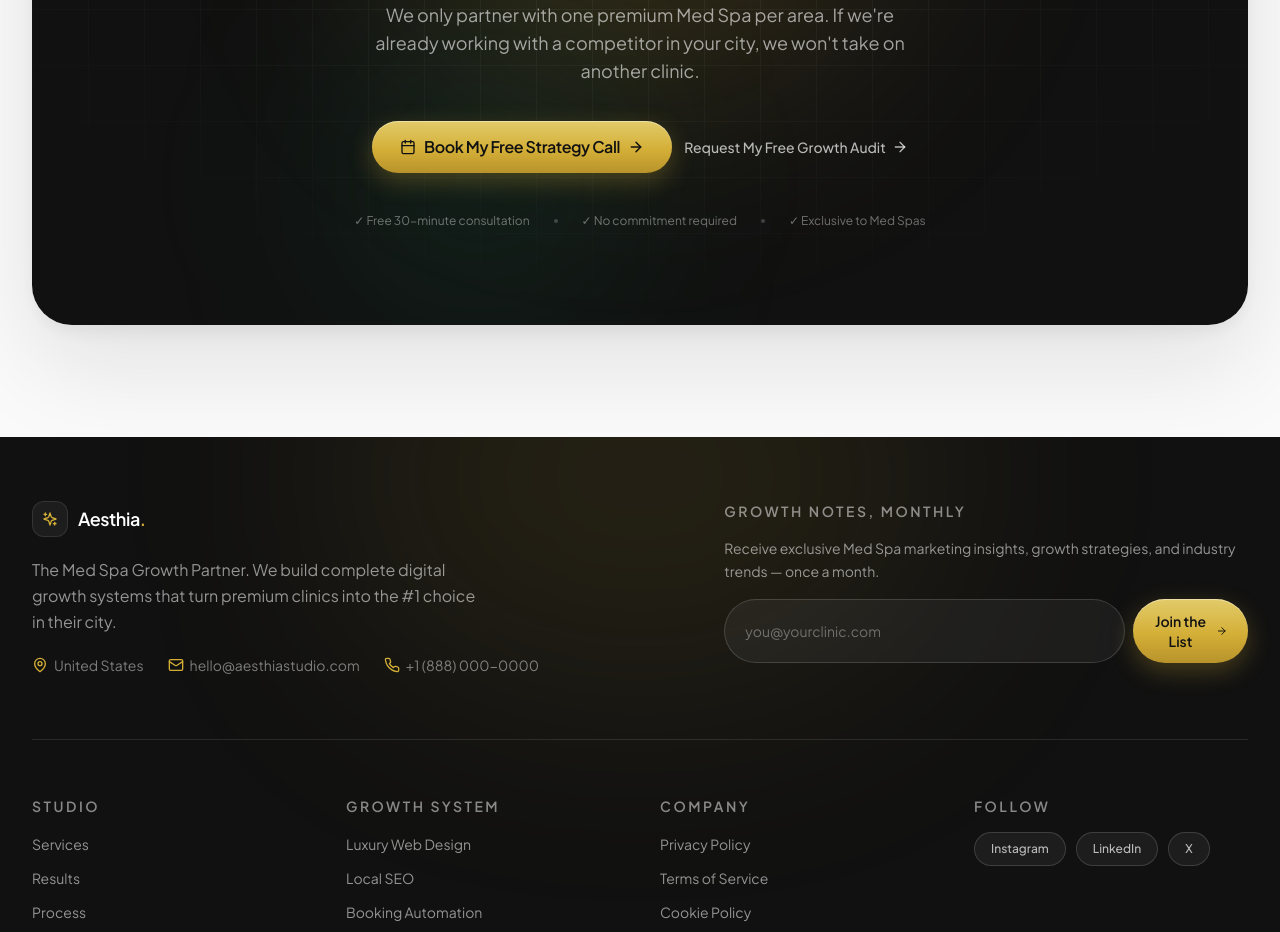
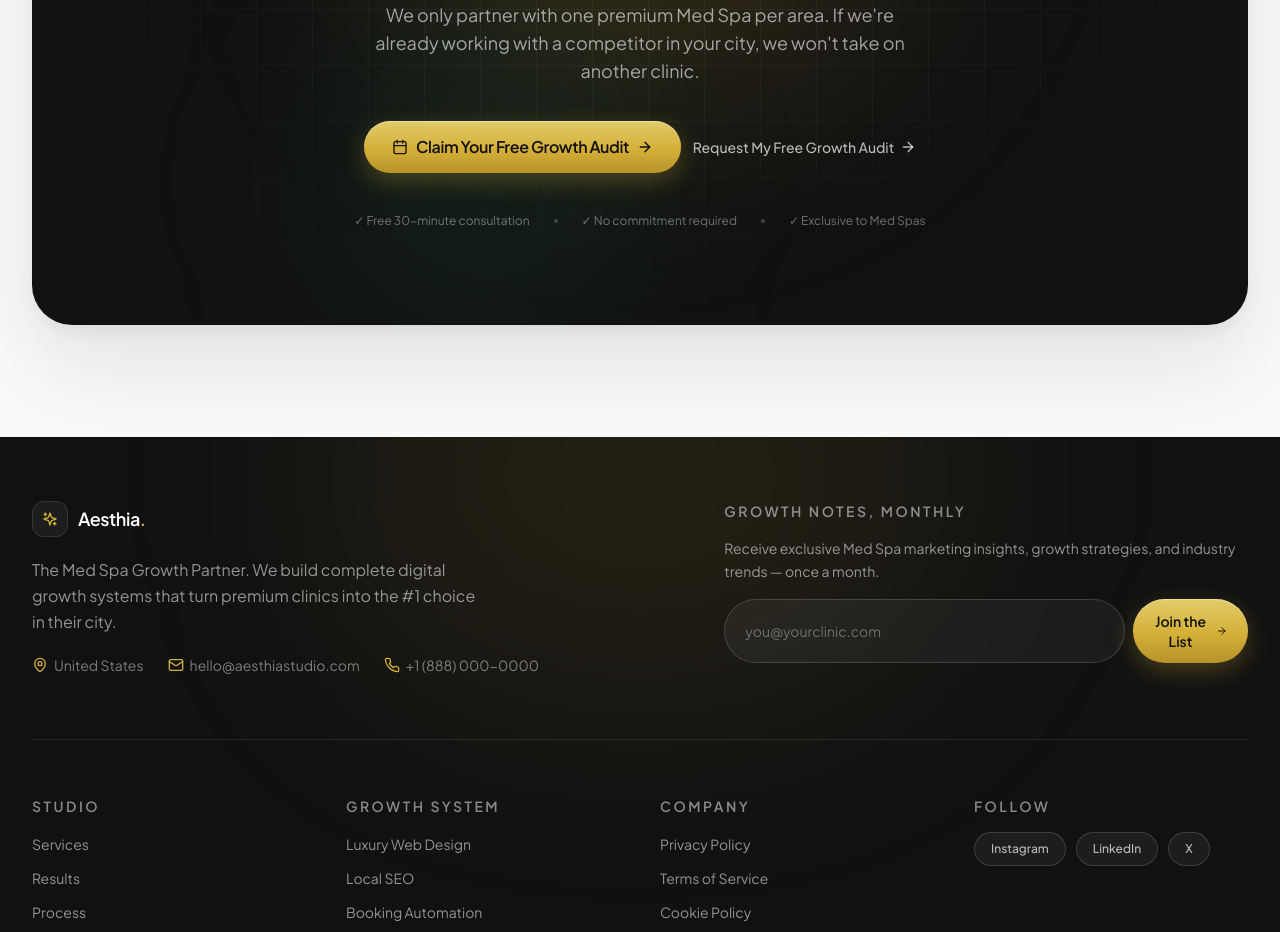
Before and after one commit to ecomngad-sudo/aesthia, a React (Vite) app: page / in a window 1280 px wide. Shown: the part 10520-11452 px from the top of the page. Built offline with nearby package versions, Linux system fonts and the light colour scheme.

Commit message:
Update Final CTA

```diff
--- a/src/components/sections/FinalCta.tsx
+++ b/src/components/sections/FinalCta.tsx
@@ -1,5 +1,7 @@
 import { motion } from 'framer-motion';
 import { ArrowRight, Sparkles, Calendar } from 'lucide-react';
+import { Link } from 'react-router-dom';
+
 import { Button } from '@/components/ui/Button';
 import { fadeUp, staggerContainer, itemFadeUp } from '@/lib/motion';
 
@@ -24,15 +26,18 @@ export function FinalCta() {
                 backgroundImage:
                   'linear-gradient(#fff 1px, transparent 1px), linear-gradient(90deg, #fff 1px, transparent 1px)',
                 backgroundSize: '56px 56px',
-                maskImage: 'radial-gradient(ellipse 70% 60% at 50% 40%, #000, transparent)',
-                WebkitMaskImage: 'radial-gradient(ellipse 70% 60% at 50% 40%, #000, transparent)',
+                maskImage:
+                  'radial-gradient(ellipse 70% 60% at 50% 40%, #000, transparent)',
+                WebkitMaskImage:
+                  'radial-gradient(ellipse 70% 60% at 50% 40%, #000, transparent)',
               }}
             />
           </div>
 
           <motion.div variants={itemFadeUp} className="relative">
             <span className="inline-flex items-center gap-2 rounded-full border border-white/15 bg-white/5 px-4 py-1.5 text-xs font-medium uppercase tracking-[0.18em] text-gold-300 backdrop-blur">
-              <Sparkles className="h-3.5 w-3.5" /> Limited engagements
+              <Sparkles className="h-3.5 w-3.5" />
+              Limited engagements
             </span>
           </motion.div>
 
@@ -50,7 +55,9 @@ export function FinalCta() {
             variants={itemFadeUp}
             className="relative mx-auto mt-5 max-w-xl text-base leading-relaxed text-white/60 text-pretty sm:text-lg"
           >
-            We only partner with one premium Med Spa per area. If we're already working with a competitor in your city, we won't take on another clinic.
+            We only partner with one premium Med Spa per area. If we're already
+            working with a competitor in your city, we won't take on another
+            clinic.
           </motion.p>
 
           <motion.div
@@ -58,18 +65,19 @@ export function FinalCta() {
             className="relative mt-9 flex flex-col items-center justify-center gap-3 sm:flex-row"
           >
             <Button size="lg" variant="gold" icon className="w-full sm:w-auto">
-              <a href="#contact" className="flex items-center gap-2">
+              <Link to="/book" className="flex items-center gap-2">
                 <Calendar className="h-4 w-4" />
-                Book My Free Strategy Call
-              </a>
+                Claim Your Free Growth Audit
+              </Link>
             </Button>
-            <a
-              href="#audit"
+
+            <Link
+              to="/book"
               className="inline-flex items-center gap-1.5 text-sm font-medium text-white/70 transition-colors hover:text-white ring-focus"
             >
               Request My Free Growth Audit
               <ArrowRight className="h-4 w-4" />
-            </a>
+            </Link>
           </motion.div>
 
           <motion.div
```
Lines whose indentation alone changed are shown as unchanged.
